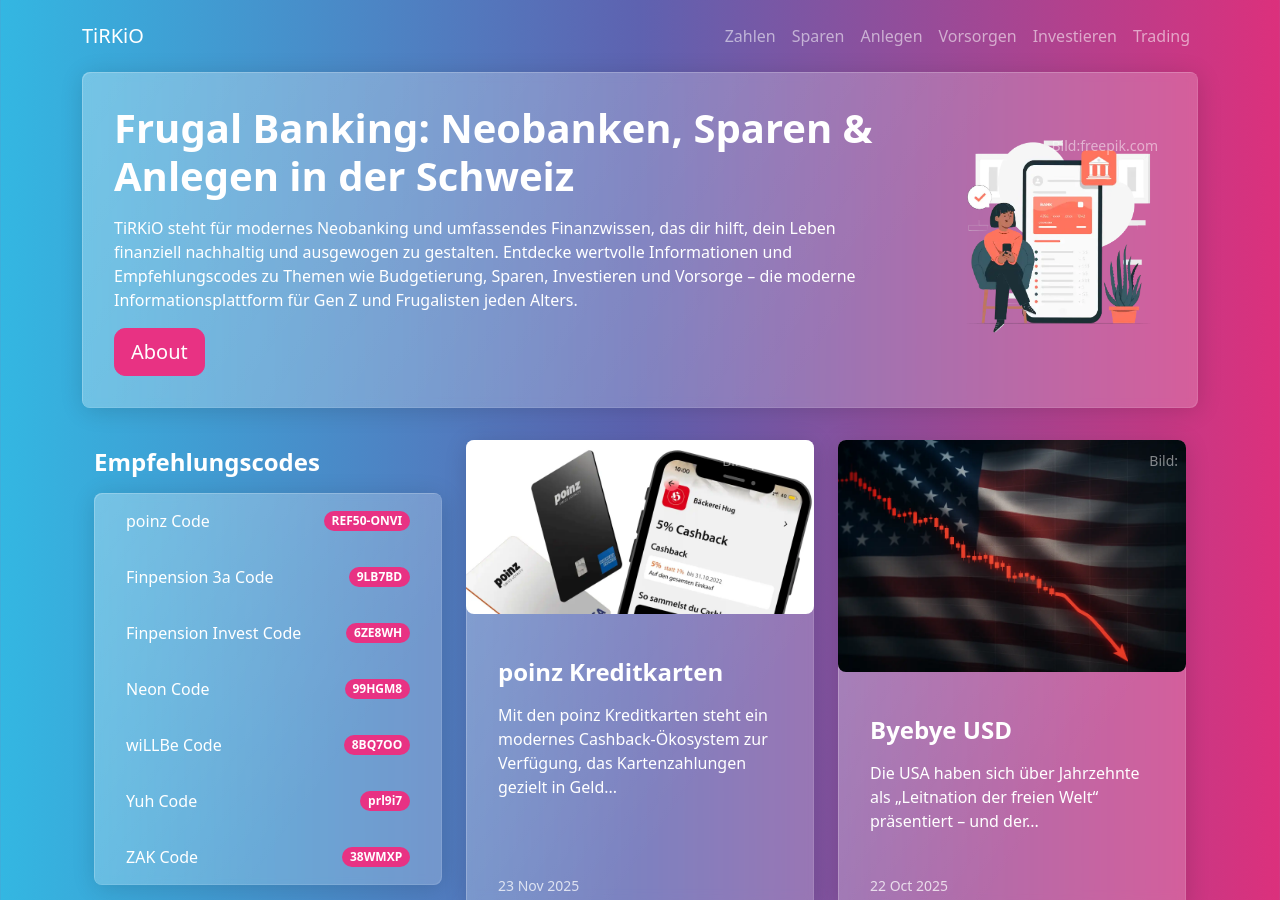
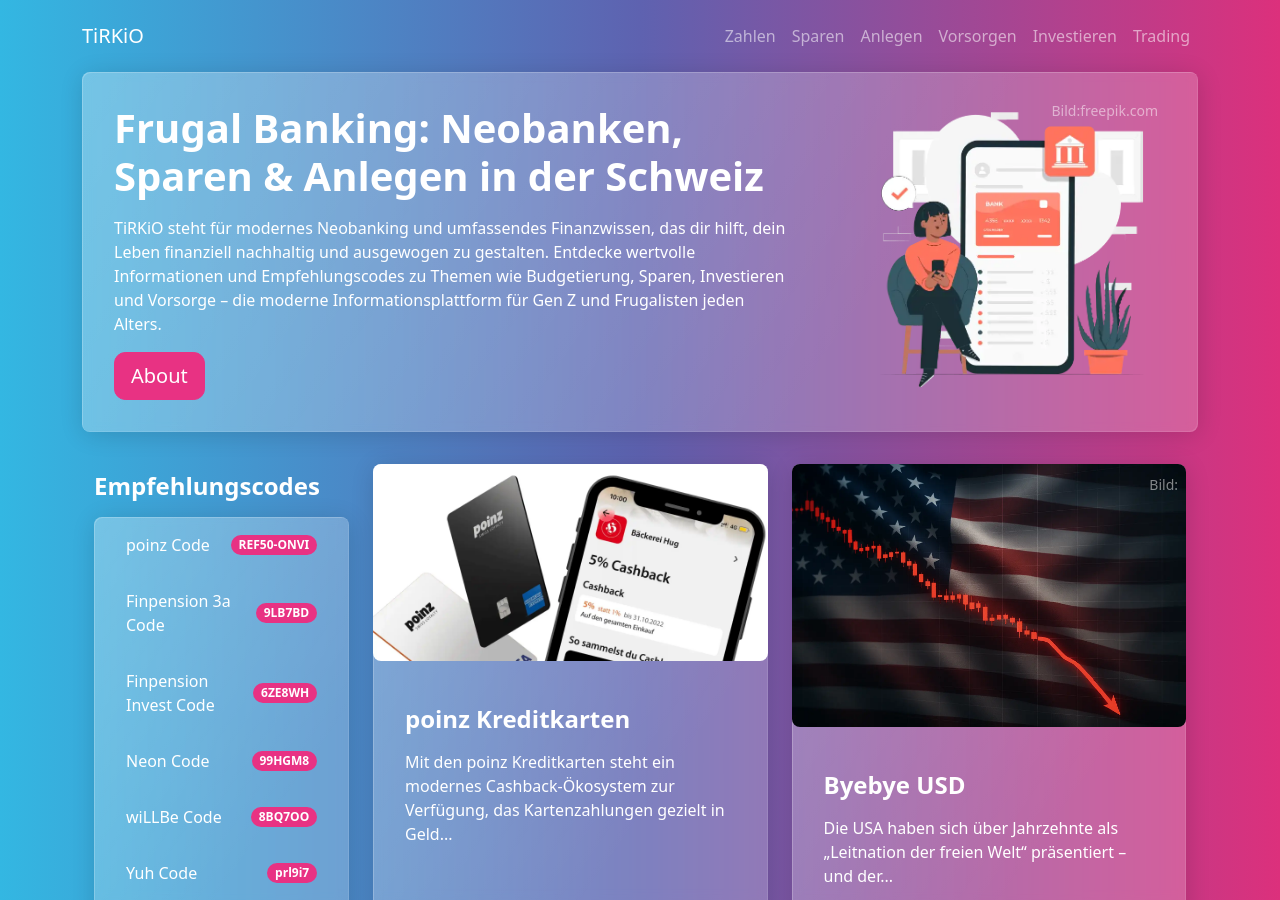
Before and after one commit to tirkio/tirkio.com, a Jekyll site: the page built from index.html, in a window 1280 px wide and 900 px high. Built offline with Jekyll 4.4.1, drawn with Linux system fonts in a browser that asks for light colours; the list of posts is cut into pages by our own code.

Commit message:
Adjust column widths in index.html layout

```diff
--- a/index.html
+++ b/index.html
@@ -11,12 +11,12 @@
 {% if page.url == "/" %}
 <section class="container card">
   <div class="row align-items-center">
-    <div class="col-md-9 p-3">
+    <div class="col-md-8 p-3">
       <h1>Frugal Banking: Neobanken, Sparen &amp; Anlegen in der Schweiz</h1>
       <p>TiRKiO steht für modernes Neobanking und umfassendes Finanzwissen, das dir hilft, dein Leben finanziell nachhaltig und ausgewogen zu gestalten. Entdecke wertvolle Informationen und Empfehlungscodes zu Themen wie Budgetierung, Sparen, Investieren und Vorsorge – die moderne Informationsplattform für Gen Z und Frugalisten jeden Alters.</p>
       <a href="{{site.baseurl}}/about" class="btn btn-primary btn-lg">About</a>
     </div>
-    <div class="col-md-3 px-3">
+    <div class="col-md-4 px-3">
       <figure class="position-relative">
         <img
           class="img-fluid"
@@ -40,7 +40,7 @@
 <section class="container my-3">
   <div class="row">
     {% for post in featured_posts %}
-    <div class="col-md-3">{% include postbox.html %}</div>
+    <div class="col-md-4">{% include postbox.html %}</div>
     {% endfor %}
   </div>
 </section>
@@ -50,9 +50,9 @@
 <section class="container my-3">
   <div class="row">
     <!-- Sidebar -->
-    <div class="col-lg-4">{% include sidebar.html %}</div>
+    <div class="col-lg-3">{% include sidebar.html %}</div>
     <!-- Main Content -->
-    <div class="col-lg-8">
+    <div class="col-lg-9">
       <div class="row">
         {% for post in paginator.posts %} {% unless post.featured == true %}
         <div class="col-md-6 mb-4">{% include postbox.html %}</div>
```
